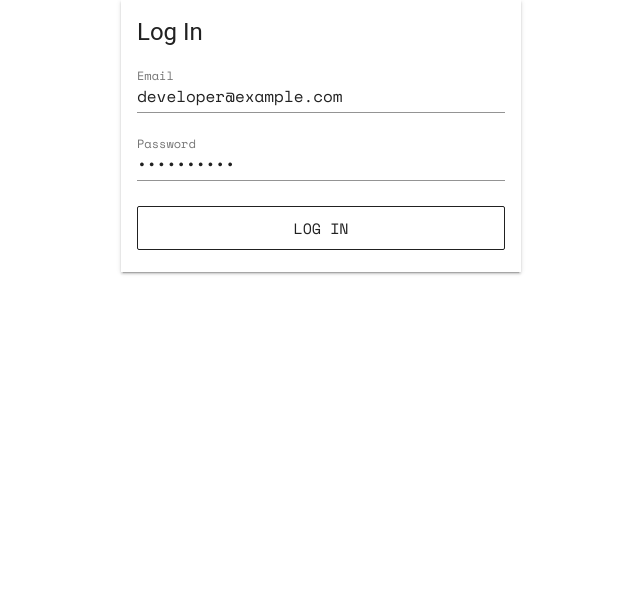
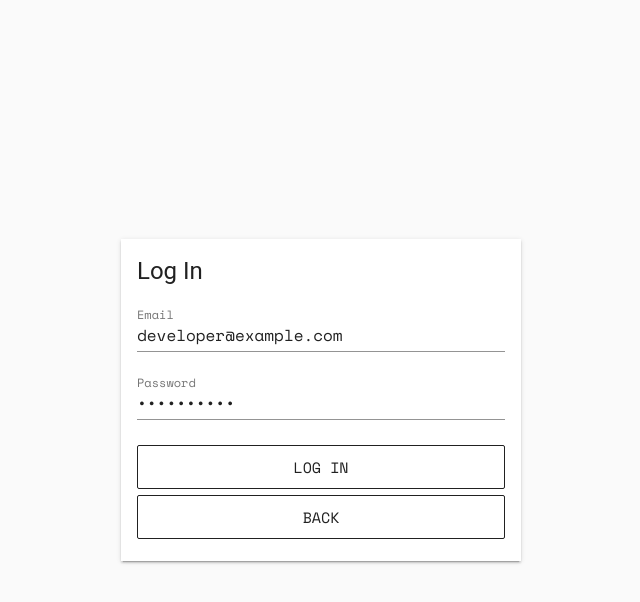
Before and after one commit to iskanderbroere/gqvue, a Nuxt app: page /login in a window 1280 px wide. Shown: the top 602 px of the page, without its empty margins (319-959 px from the left). Built offline with nearby package versions, Linux system fonts and the light colour scheme.

Commit message:
redirect on login fullscreen login back button

```diff
--- a/apollo/client-configs/default.js
+++ b/apollo/client-configs/default.js
@@ -7,7 +7,6 @@ export default ({ store }) => {
 
   const middlewareLink = new ApolloLink((operation, forward) => {
     if (store.state.user) {
-      console.log("USER IN STATE: ", store.state.user.token)
       // const token = process.server
       //   ? "eyJhbGciOiJIUzI1NiIsInR5cCI6IkpXVCJ9.eyJ1c2VySWQiOiJjamViZ2Ntdzg4c3l2MDEzNGJhcmVpZWg5IiwiaWF0IjoxNTIwMDg2Nzg1fQ.tz-6BX8ZWW-SXSMKmTUqsBHKwIlZ88jyZxaPl3mNcZg"
       //   : "eyJhbGciOiJIUzI1NiIsInR5cCI6IkpXVCJ9.eyJ1c2VySWQiOiJjamViZ2Ntdzg4c3l2MDEzNGJhcmVpZWg5IiwiaWF0IjoxNTIwMDg2Nzg1fQ.tz-6BX8ZWW-SXSMKmTUqsBHKwIlZ88jyZxaPl3mNcZg"
--- /dev/null
+++ b/layouts/fullscreen.vue
@@ -0,0 +1,7 @@
+<template>
+  <v-app>
+    <v-container fill-height>
+      <nuxt/>
+    </v-container>
+  </v-app>
+</template>
--- a/pages/login.vue
+++ b/pages/login.vue
@@ -23,6 +23,14 @@
             outline
             block
             type="submit">Log In</v-btn>
+          <v-btn
+            nuxt
+            large
+            outline
+            block
+            @click="$router.go(-1)">
+            Back
+          </v-btn>
         </v-form>
       </v-card-text>
     </v-card>
@@ -57,6 +65,7 @@ export default {
         .then(res => {
           const { token, user } = res.data.login
           this.loading = false
+          this.$router.push("/")
           this.$store.commit("set_user", { token, name: user.name })
         })
         .catch(error => {
```
